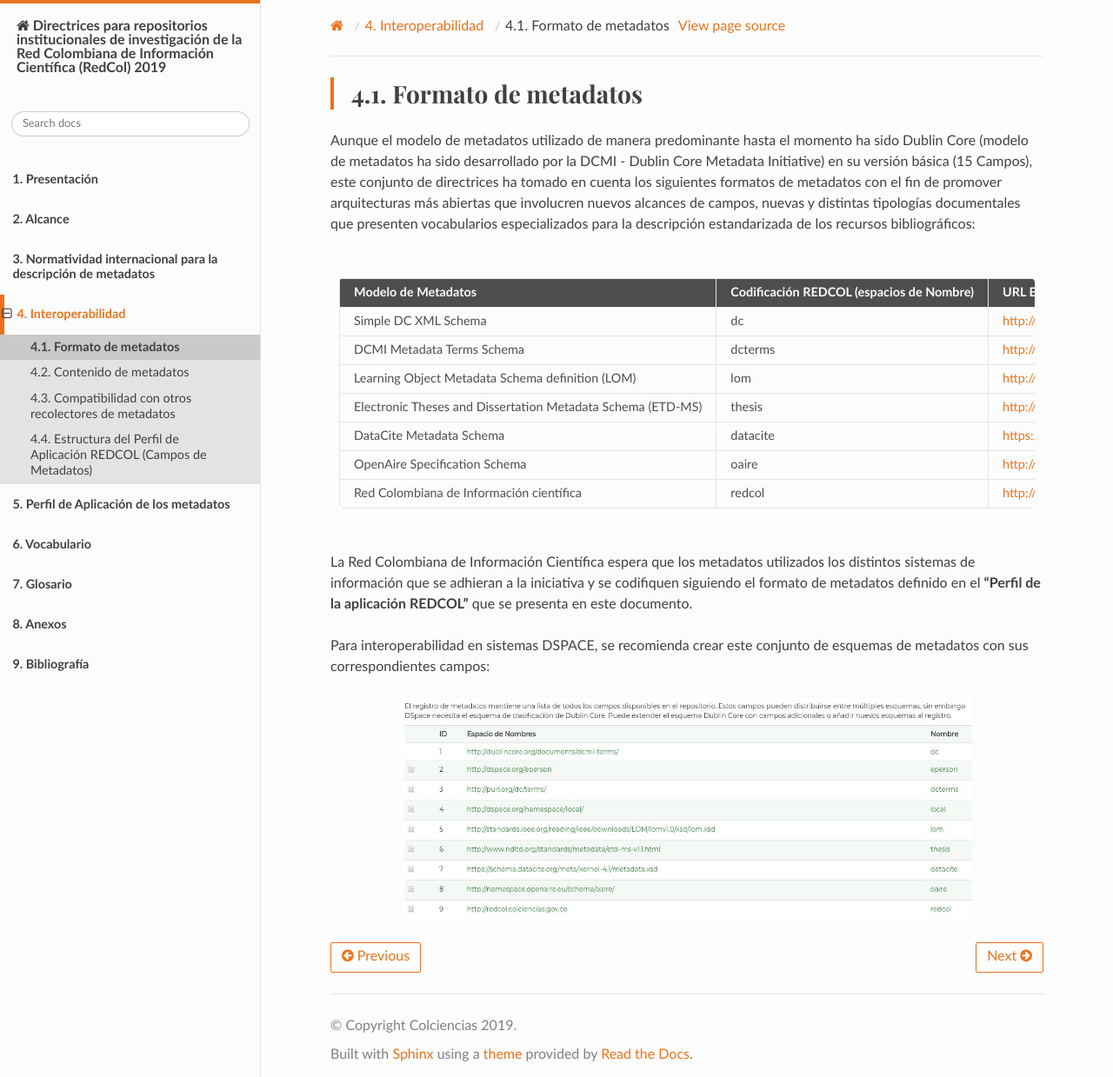
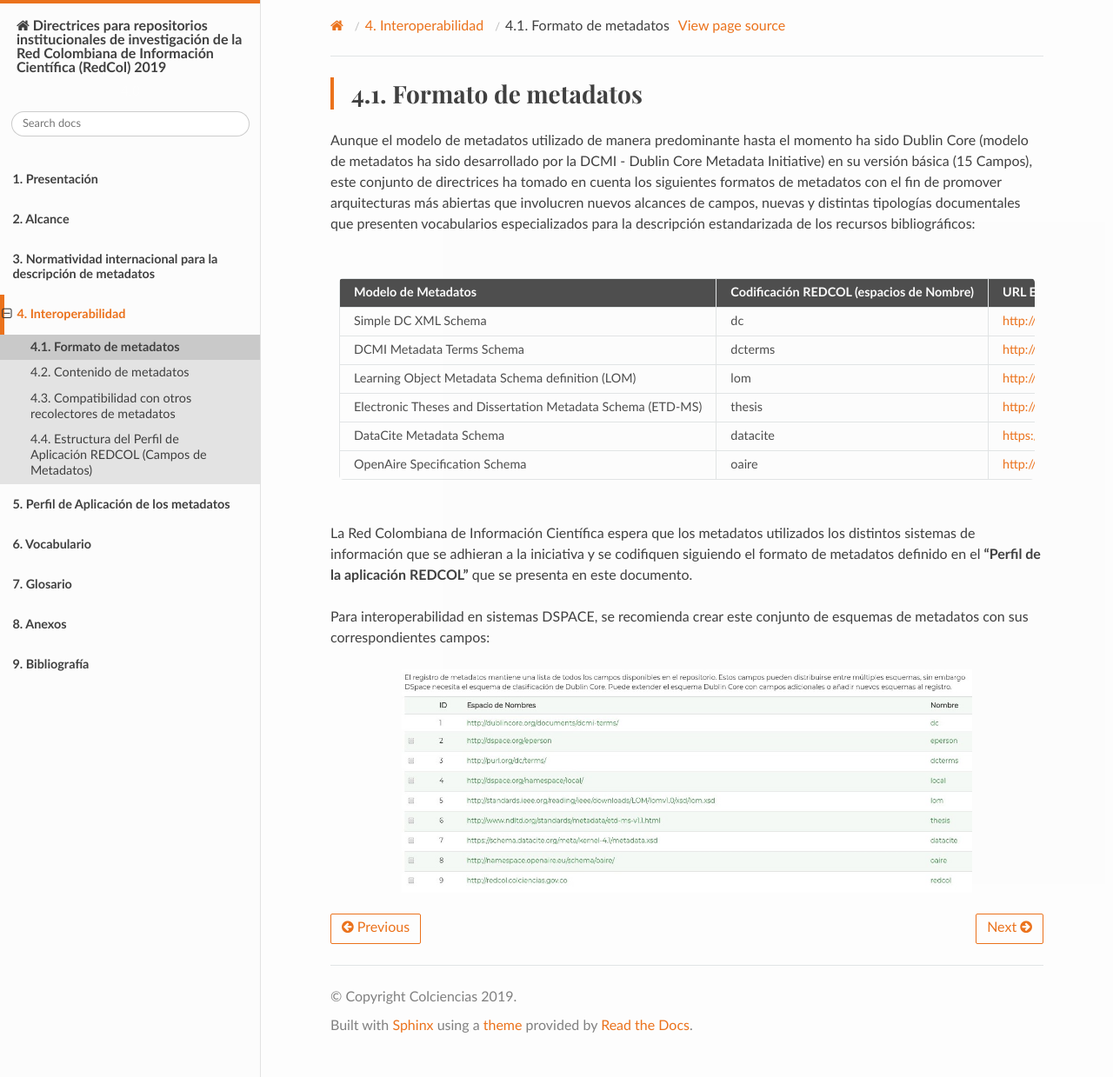
Before and after one commit to rcic/openaire4, a Sphinx documentation site: the page built from docs/formatoMeta.rst, in a window 1280 px wide and 1239 px high. Shown: the whole window at 87% size. Built offline with Sphinx 7.4.7 and the Read the Docs theme 2.0.0, drawn with Linux system fonts in a browser that asks for light colours; some web fonts are replaced; a script that is not in the unit is left out.

Commit message:
actualizacion

```diff
--- a/docs/formatoMeta.rst
+++ b/docs/formatoMeta.rst
@@ -20,8 +20,7 @@ Aunque el modelo de metadatos utilizado de manera predominante hasta el momento
 +-------------------------------------------------------------+------------------------------------------+--------------------------------------------------------------------------+
 | OpenAire Specification Schema                               | oaire                                    | http://namespace.openaire.eu/schema/oaire/                               |
 +-------------------------------------------------------------+------------------------------------------+--------------------------------------------------------------------------+
-| Red Colombiana de Información científica                    | redcol                                   | http://redcol.colciencias.gov.co                                         |
-+-------------------------------------------------------------+------------------------------------------+--------------------------------------------------------------------------+
+
 
 La Red Colombiana de Información Científica espera que los metadatos utilizados los distintos sistemas de información que se adhieran a la iniciativa y se codifiquen siguiendo el formato de metadatos definido en el **“Perfil de la aplicación REDCOL”** que se presenta en este documento.
 
```
